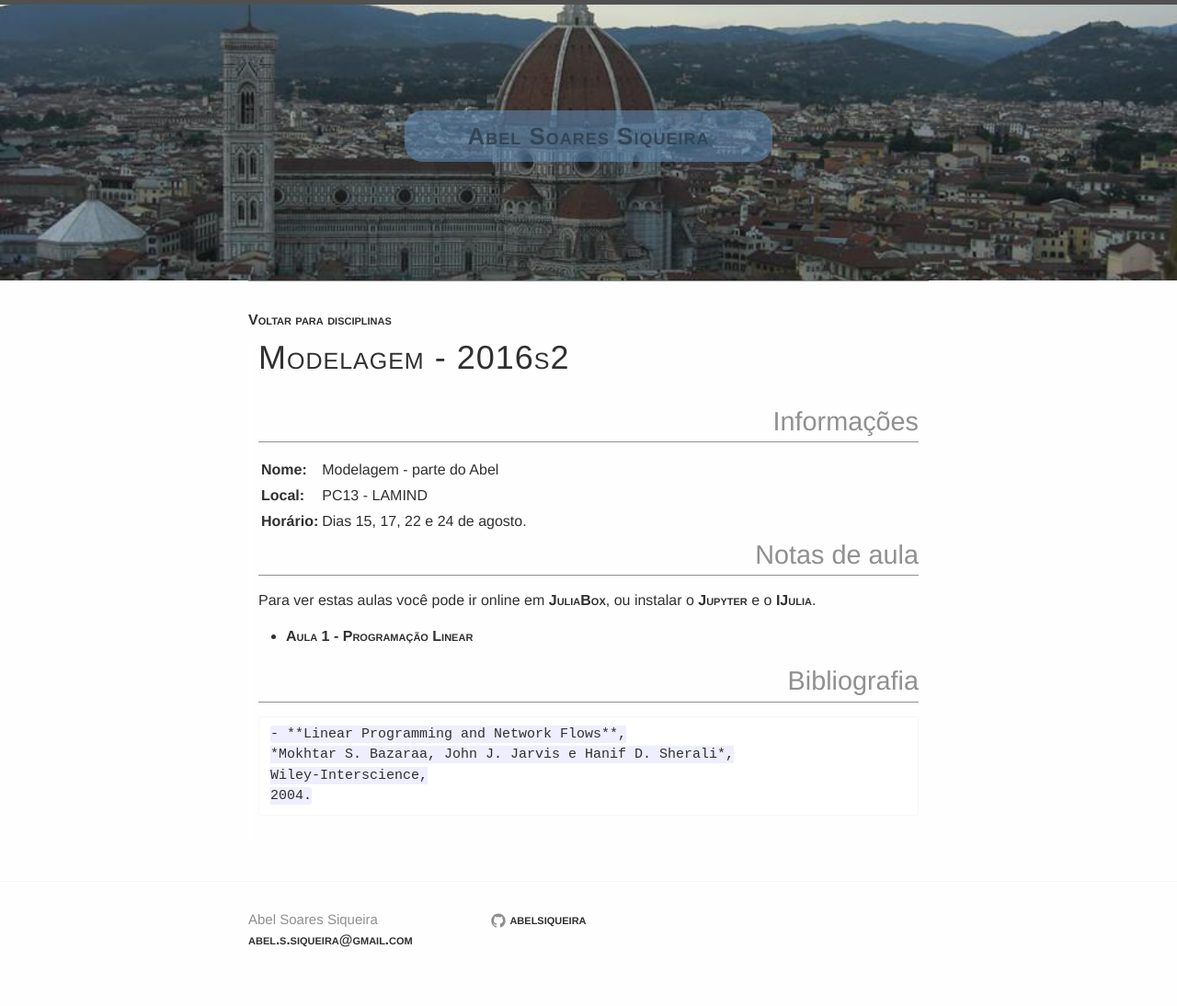
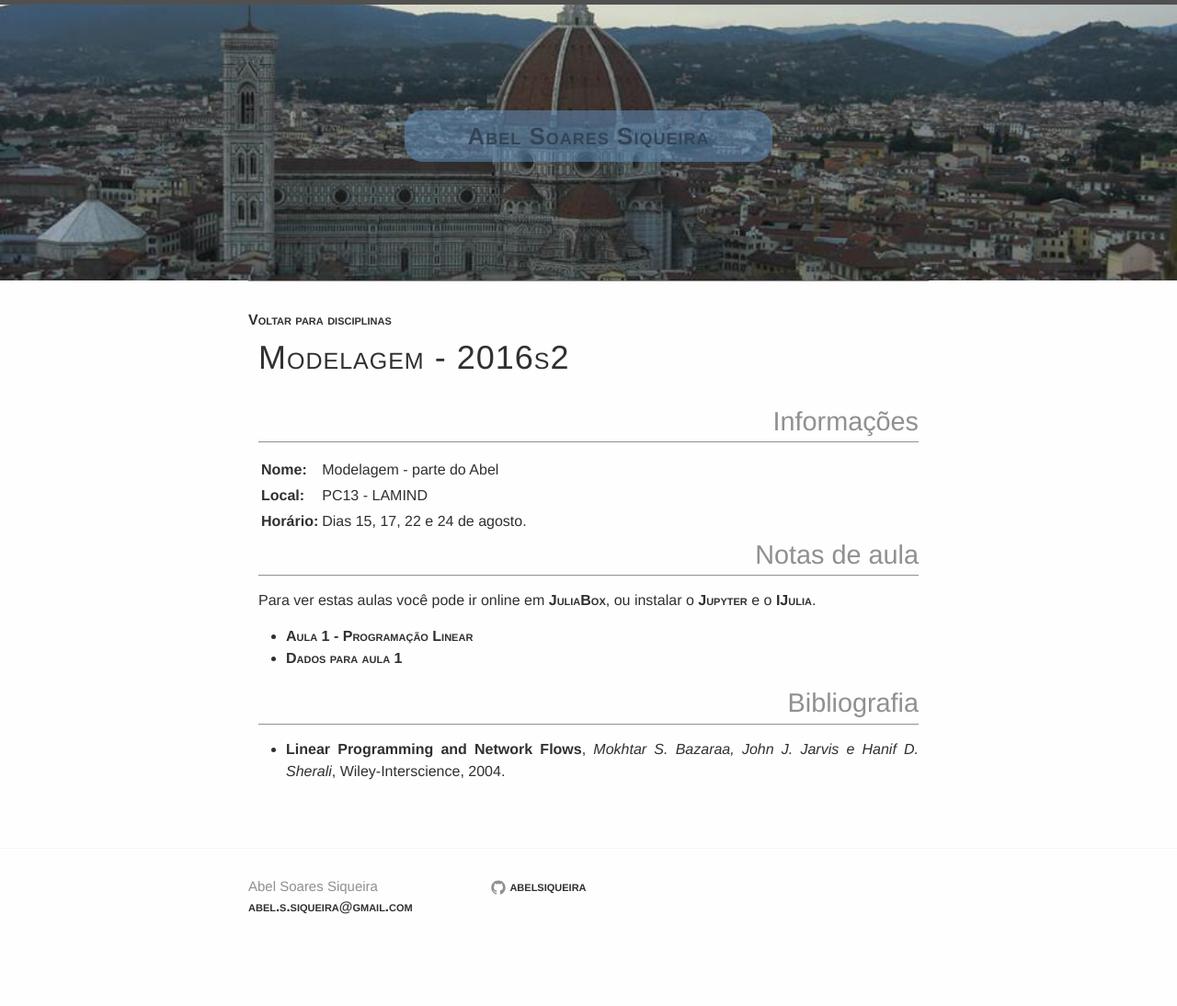
Before and after one commit to abelsiqueira/abelsiqueira.github.io-old, a Jekyll site: the page built from disciplinas/modelagem-2016s2.md, in a window 1280 px wide. Shown: the whole page at 92% size. Built offline with Jekyll 4.4.1, drawn with Linux system fonts in a browser that asks for light colours; after the commit the page ends 1058 px from its top, so only the background shows below that.

Commit message:
Dados para modelagem

```diff
--- a/disciplinas/modelagem-2016s2.md
+++ b/disciplinas/modelagem-2016s2.md
@@ -20,10 +20,11 @@ ou instalar o [Jupyter](https://jupyter.org/) e o
 [IJulia](https://github.com/JuliaLang/IJulia.jl).
 
   - [Aula 1 - Programação Linear]({{ site.baseurl }}/disciplinas/modelagem/Aula-1.ipynb)
+  - [Dados para aula 1]({{ site.baseurl }}/disciplinas/modelagem/dados.zip)
 
 # Bibliografia
 
-    - **Linear Programming and Network Flows**,
+  - **Linear Programming and Network Flows**,
     *Mokhtar S. Bazaraa, John J. Jarvis e Hanif D. Sherali*,
     Wiley-Interscience,
     2004.
```
